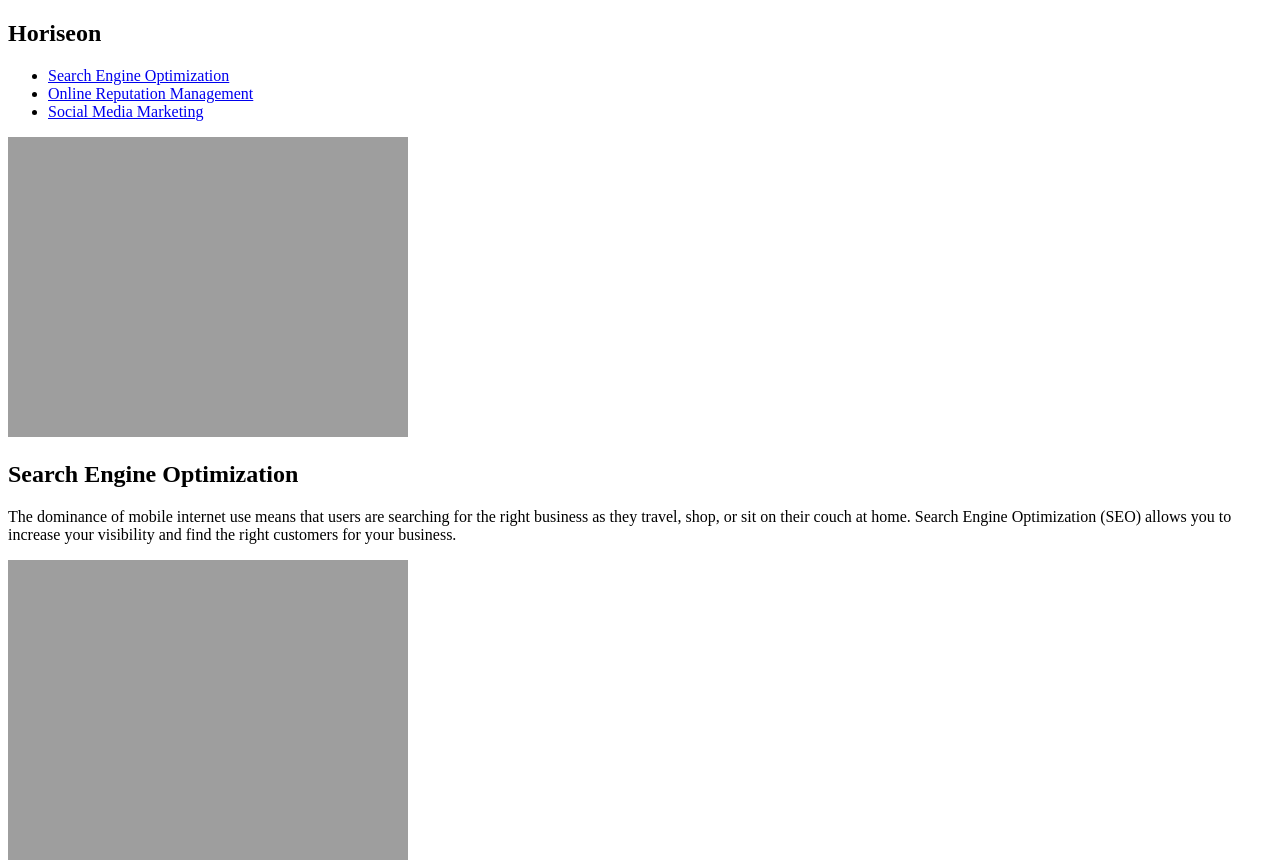
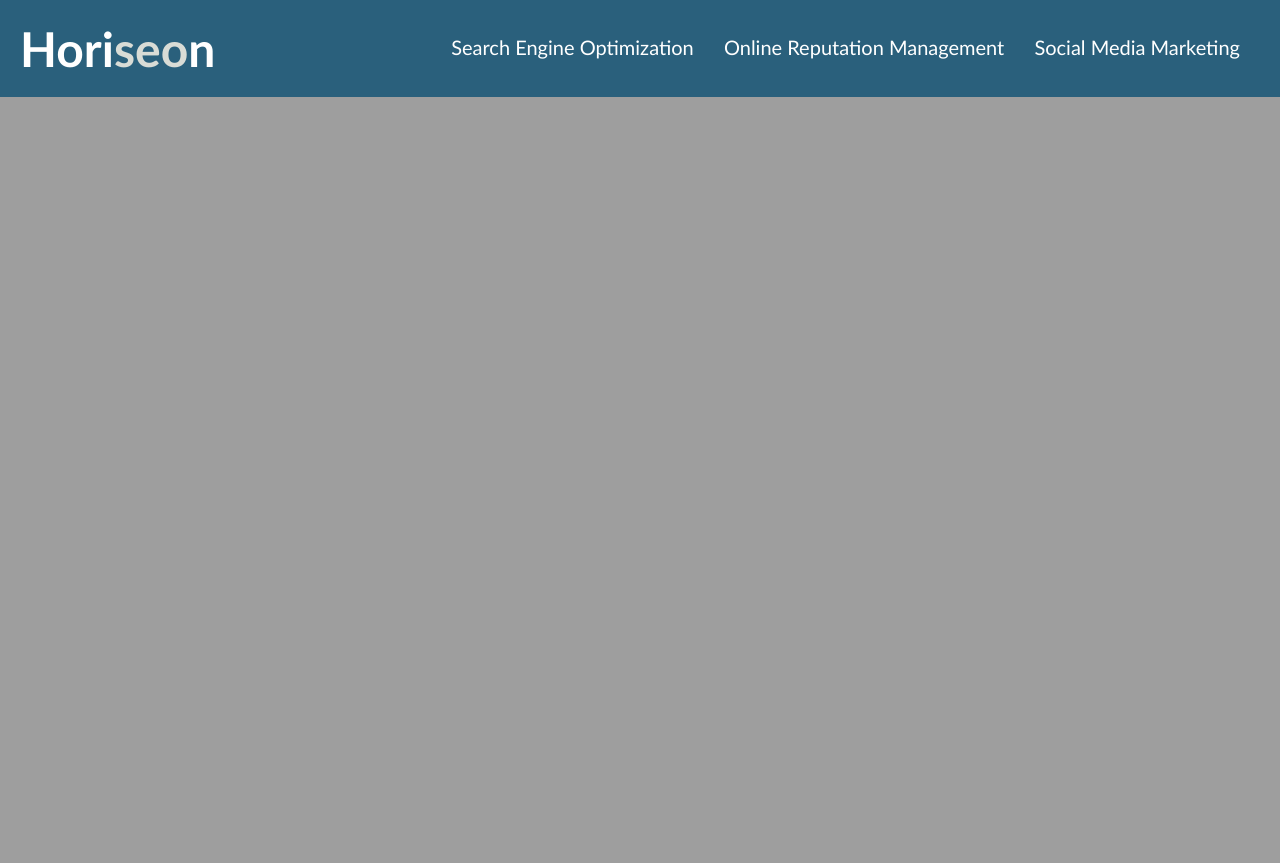
Before and after one commit to ClarkT06/Code-Refractor-Homework, a plain HTML site: page index.html in a window 1280 px wide. Shown: the top 863 px of the page. Drawn offline with Linux system fonts and the light colour scheme; the site is published under a folder, as on GitHub Pages, so addresses that start at the root find nothing.

Commit message:
Update index.html

```diff
--- a/index.html
+++ b/index.html
@@ -3,7 +3,7 @@
 
 <head>
     <meta charset="UTF-8" />
-    <link rel="stylesheet" href="/Assets/css/style.css">
+    <link rel="stylesheet" href="./Assets/css/style.css">
     <!--Changed the name of the webpage from website to Horiseon Marketing-->
     <title>Horiseon Marketing</title>
 </head>
```
